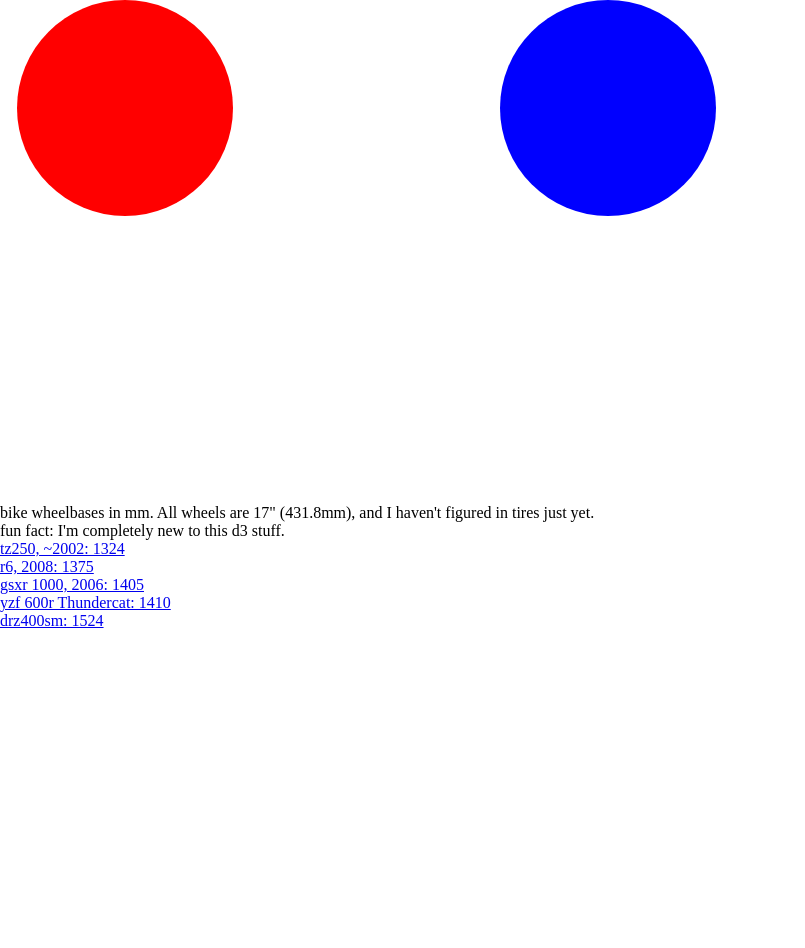
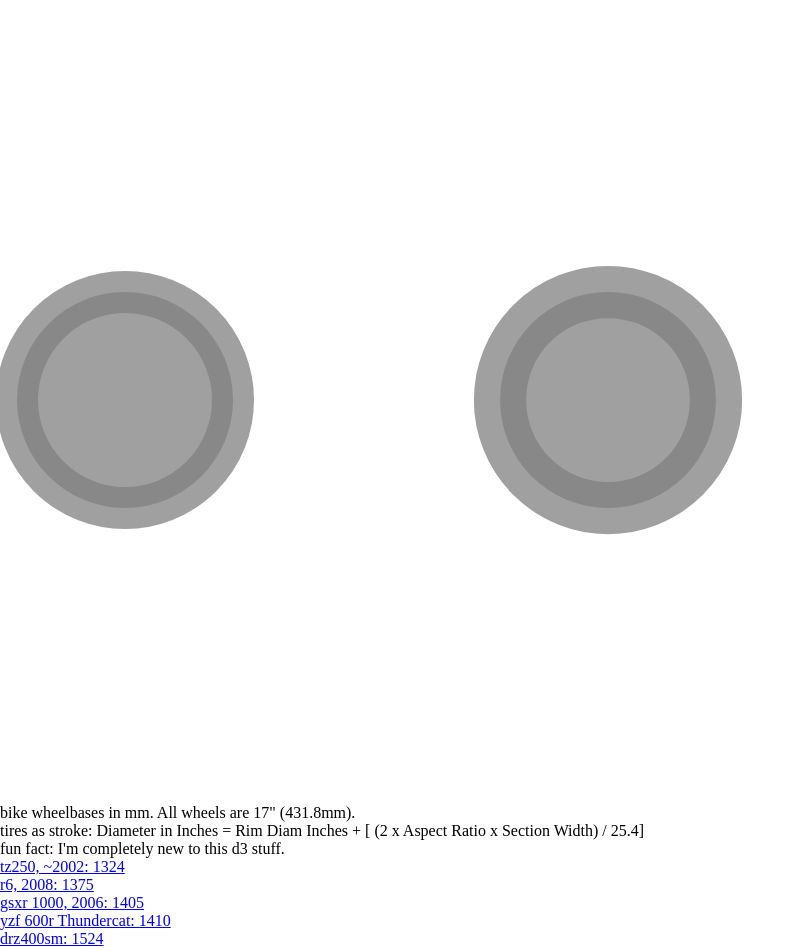
Before and after one commit to dwright213/motorcycle_geometry, a plain HTML site: page index.html in a window 1280 px wide. Shown: the whole page, without its empty margins (0-805 px from the left). Before the commit the page ends 800 px from the top, so only its background shows below. Drawn offline with nearby package versions, Linux system fonts and the light colour scheme.

Commit message:
stroke/tire changes

```diff
--- a/index.html
+++ b/index.html
@@ -26,8 +26,10 @@
 				frontWheelX = linearScale(250), // close to 266, which is roughly a 20 inch wheel's radius in millimeters.
 				wheelData = [linearScale(432), linearScale(432)],
 				wheelbase = [0, 1324],
-				colors = ['red', 'blue'],
-				positions = ['front', 'rear'];
+				tireHeights = [linearScale(120*.70), linearScale(190*.55)]
+				colors = ['hsla(337, 0%, 50%, 0.75)', 'hsla(337, 0%, 50%, 0.75)'],
+				positions = ['front', 'rear'],
+				height = $('#play-place').attr('height');
 
 			function scaled(dataSet) {
 				var scaledData = [];
@@ -51,8 +53,13 @@
 					.enter()
 					.append('circle')
 					.attr('cx', function(d){return d/2})
-					.attr('cy', function(d){return d/2})
+					.attr('cy', height/2)
 					.attr('r', function(d){return d/2})
+
+				d3.select('svg').selectAll('circle')
+					.data(tireHeights)
+					.attr('stroke', 'hsla(337, 0%, 50%, 0.75)')
+					.attr('stroke-width', function(d){return d})
 
 				d3.select('svg').selectAll('circle')
 					.data(colors)
@@ -68,7 +75,6 @@
 			}
 
 			create()
-
 			$('a').on('click', function(e) {
 				e.preventDefault()
 				wheelbase = [0, $(this).data('wheelbase')]
@@ -83,11 +89,13 @@
 <body>
 
 
-	<svg xmlns="http://www.w3.org/2000/svg" height="500" width="1000" version="1.1">
+	<svg xmlns="http://www.w3.org/2000/svg" id="play-place" height="800" width="1000" version="1.1">
 
 
 	<br>
-	bike wheelbases in mm. All wheels are 17" (431.8mm), and I haven't figured in tires just yet.
+	bike wheelbases in mm. All wheels are 17" (431.8mm).
+	<br>
+	tires as stroke: Diameter in Inches = Rim Diam Inches + [ (2 x Aspect Ratio x Section Width) / 25.4]
 	<br>
 	fun fact: I'm completely new to this d3 stuff.
 	<br>
```
